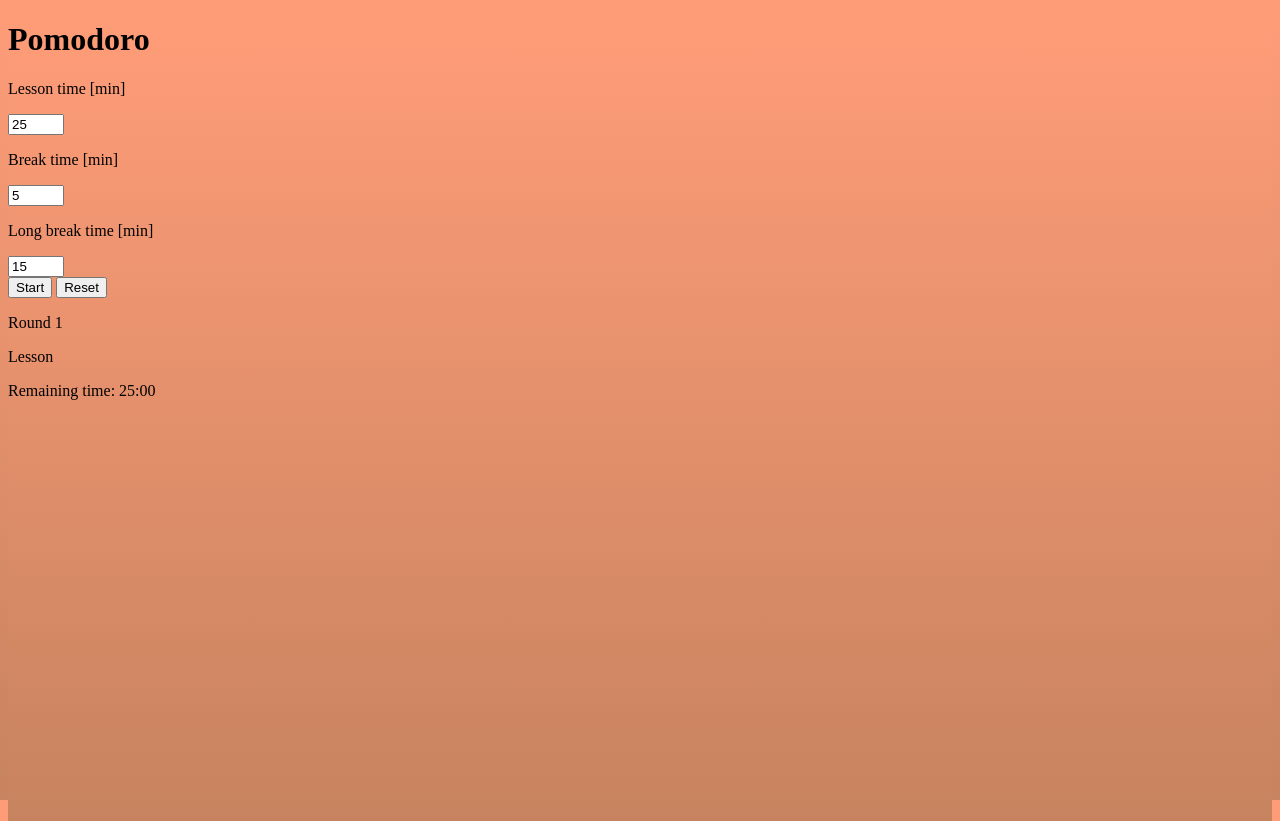
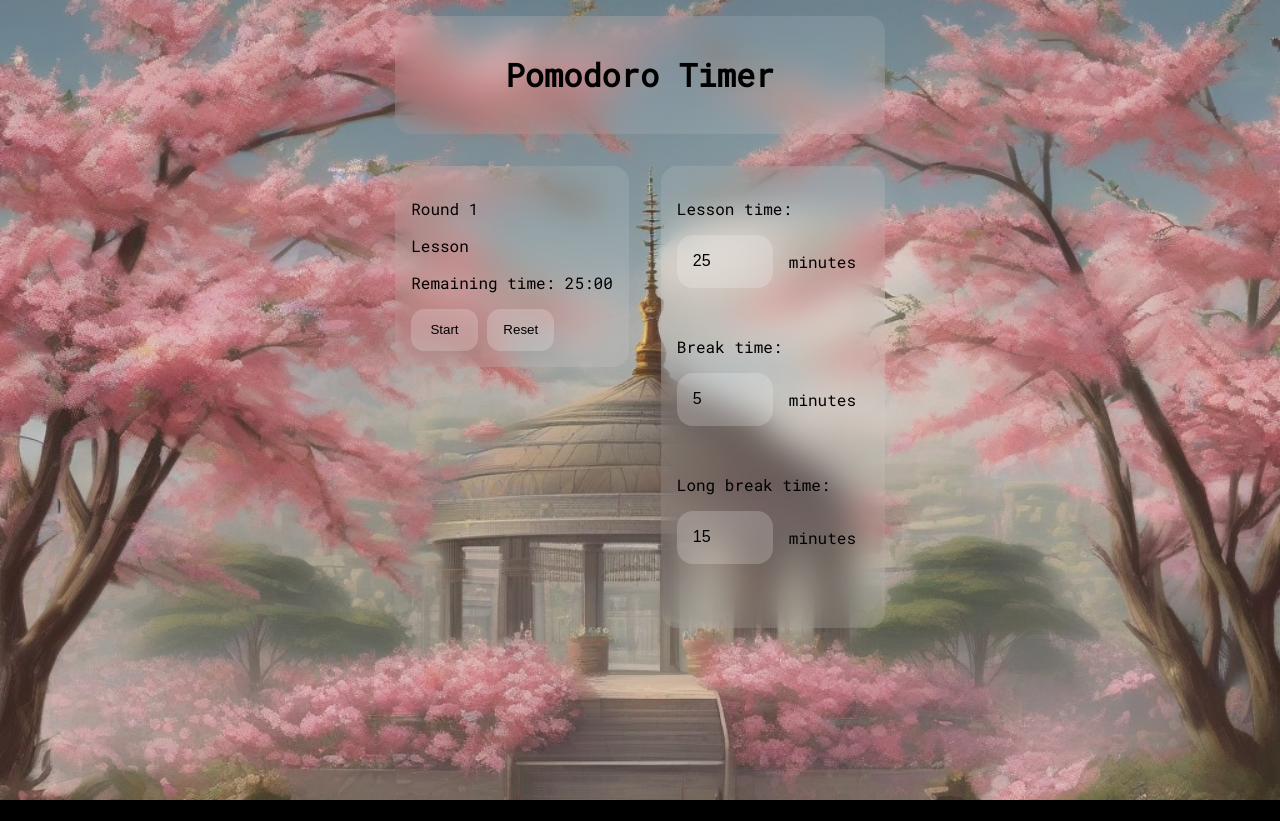
Before and after one commit to Kminek42/Pomodoro-Web-Application, a plain HTML site: page index.html in a window 1280 px wide. After the commit the page ends 800 px from the top, so only its background shows below. Drawn offline with Linux system fonts and the light colour scheme.

Commit message:
updated styles

```diff
--- a/index.html
+++ b/index.html
@@ -6,22 +6,44 @@
     <meta name="viewport" content="width=device-width, height=device-height, initial-scale=1.0">
     <title>Pomodoro</title>
     <link rel="stylesheet" href="style.css">
+    <link rel="stylesheet" href="https://fonts.googleapis.com/css2?family=Roboto+Mono&display=swap">
+    <link rel="stylesheet" href="https://fonts.googleapis.com/css?family=Roboto:400,400i,500,500i,700,700i&display=swap">
 </head>
 
 <body>
-    <h1>Pomodoro</h1>
-    <p>Lesson time [min]</p>
-    <input type="number" id="lessonTime", min="5", max="60", step="5"><br>
-    <p>Break time [min]</p>
-    <input type="number" id="breakTime", min="5", max="15", step="5"><br>
-    <p>Long break time [min]</p>
-    <input type="number" id="longBreakTime", min="5", max="30", step="5"><br>
-    <button id="startButton">Start</button>
-    <button id="resetButton">Reset</button>
-    <p id="roundCounter">Round 1</p>
-    <p id="state">Lesson</p>
-    <p id="remainingTime">Remaining time: 25:00</p>
+    <div style="width: fit-content; margin: auto;">
+        <div class="widget">
+            <h1>Pomodoro Timer</h1>
+        </div>
 
+        <div class="widget col">
+            <p id="roundCounter">Round 1</p>
+            <p id="state">Lesson</p>
+            <p id="remainingTime">Remaining time: 25:00</p>
+            <button id="startButton">Start</button>
+            <button id="resetButton">Reset</button>
+        </div>
+
+        <div class="widget col">
+            <p>Lesson time:</p>
+            <div class="timeSetter">
+                <input type="number" id="lessonTime", min="5", max="60", step="5">
+                <p>minutes</p>
+            </div>
+
+            <p>Break time:</p>
+            <div class="timeSetter">
+                <input type="number" id="breakTime", min="5", max="15", step="5">
+                <p>minutes</p>
+            </div>
+
+            <p>Long break time:</p>
+            <div class="timeSetter">
+                <input type="number" id="longBreakTime", min="5", max="30", step="5">
+                <p>minutes</p>
+            </div>
+        </div>
+    </div>
     <script src="script.js"></script>
 </body>
 
--- a/style.css
+++ b/style.css
@@ -1,6 +1,66 @@
 html,
 body {
     background-color: black;
-    background-image: linear-gradient(to bottom, rgb(255, 156, 120, 1.0), rgb(199, 131, 95));
+    /* background-image: linear-gradient(to bottom, rgb(255, 156, 120, 1.0), rgb(199, 131, 95)); */
+    background-image: url('background_image.jpg');
+    background-size: cover;
+    background-position: center;
+    background-repeat: no-repeat;
+    font-family: 'Roboto Mono', monospace;
+    font-size: 16px;
     height: 100vh;
+    width: 100vw;
+    overflow: hidden;
+    margin: 0;
+    padding: 0;
 }
+
+h1 {
+    text-align: center;
+}
+
+.container {
+    margin: auto;
+}
+
+.widget {
+    border-radius: 1em;
+    margin: 1em;
+    padding: 1em;
+    background-color: rgba(255, 255, 255, 0.1);
+    min-width: 12em;
+    backdrop-filter: blur(1em);
+}
+
+.col {
+    float: left;
+}
+
+input {
+    padding: 1em;
+    width: 4em;
+    margin-right: 1em;
+    background-color: rgba(255, 255, 255, 0.2);
+    border-style: none;
+    border-radius: 1em;
+    font-size: 16px;
+}
+
+.timeSetter {
+    margin-bottom: 3em;
+    height: fit-content;
+    display: flex;
+}
+
+button {
+    border-radius: 1em;
+    border-style: none;
+    background-color: rgba(255, 255, 255, 0.2);
+    padding: 1em;
+    width: 5em;
+}
+
+button:hover {
+    cursor: pointer;
+    background-color: rgba(255, 255, 255, 0.50);
+}
```
Also changed, not shown: background_image.jpg (added).
